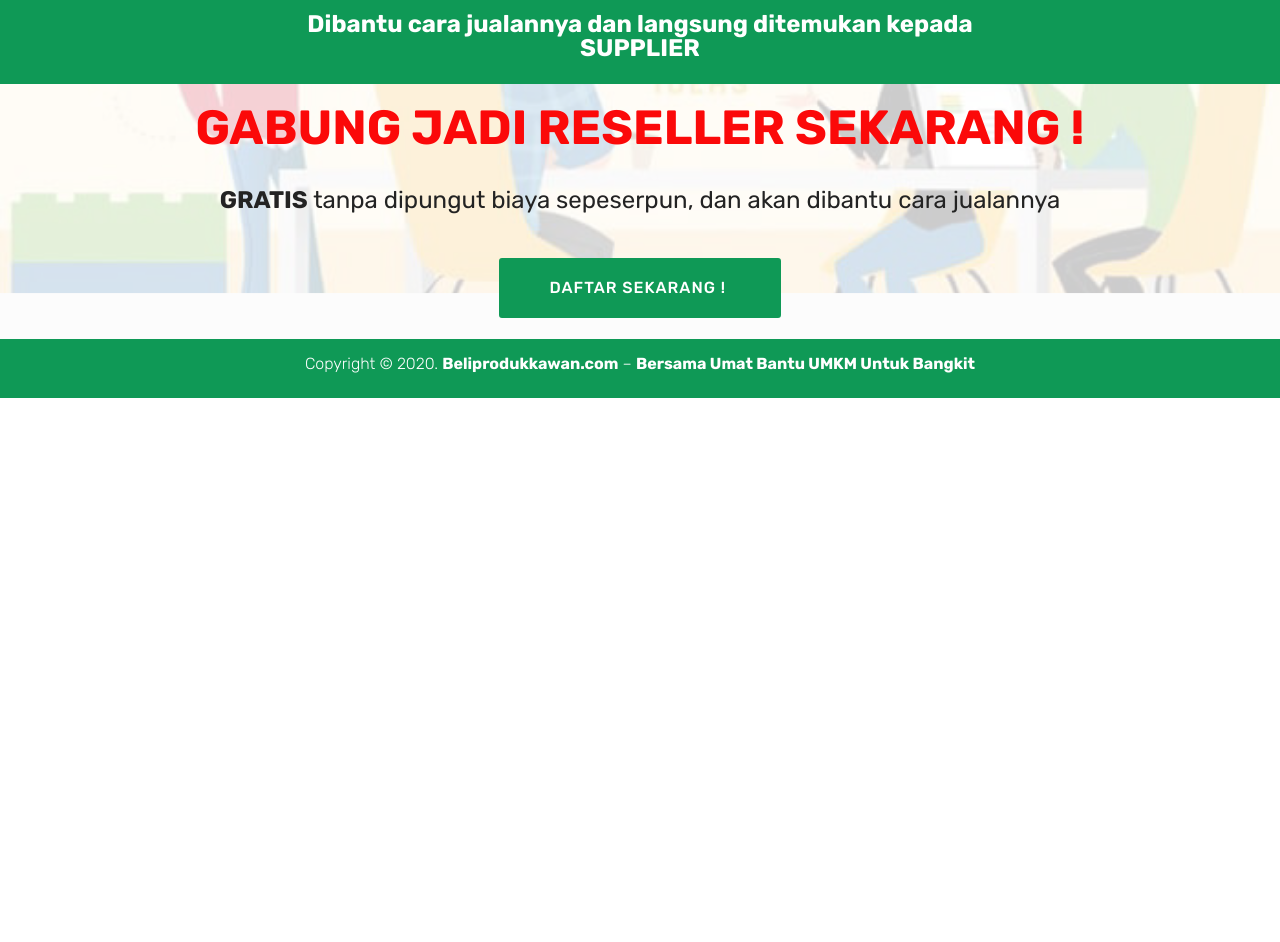
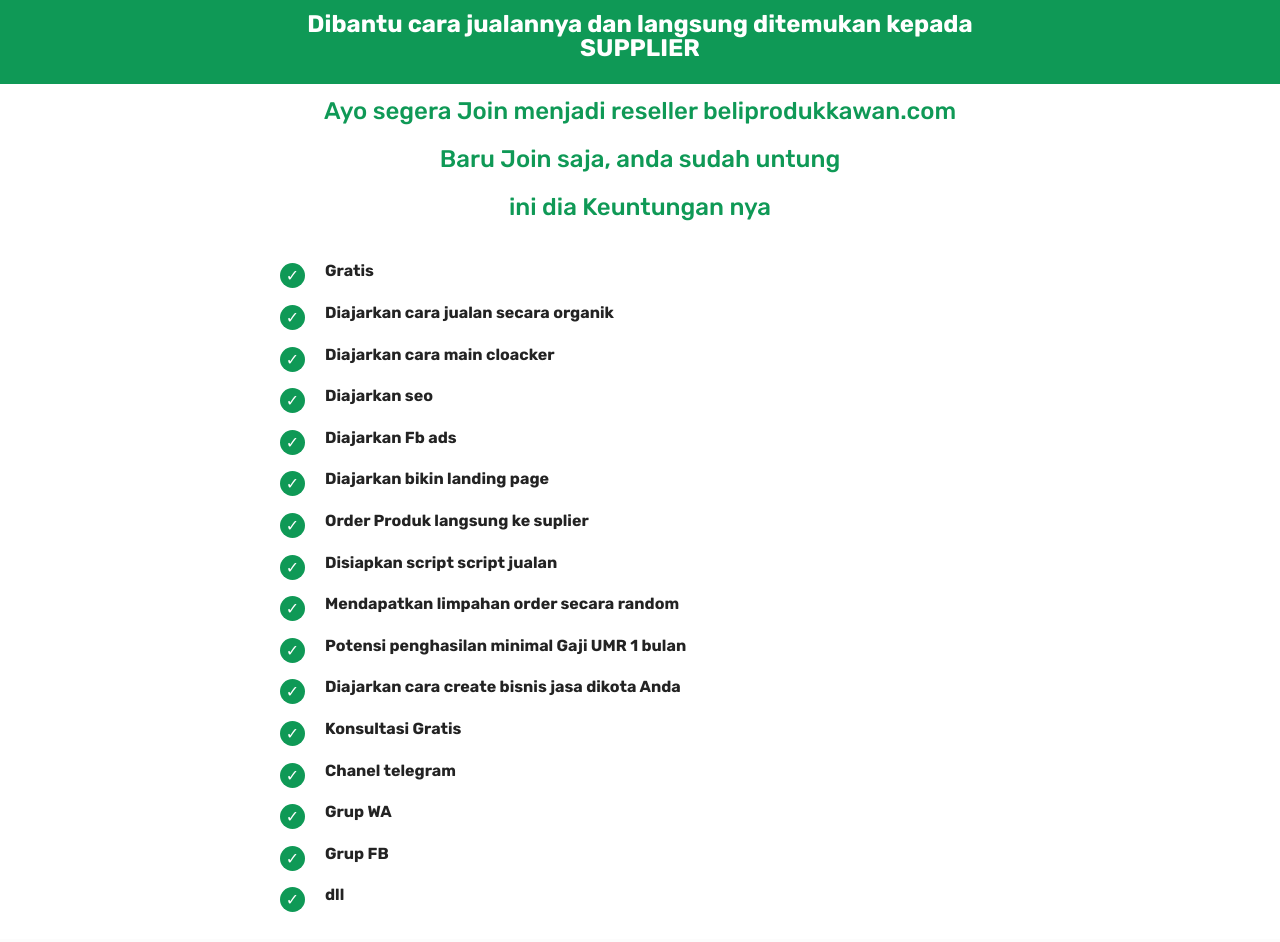
Before and after one commit to Roewigaz31/bpk, a plain HTML site: page index.html in a window 1280 px wide. Shown: the part 575-1517 px from the top of the page. Before the commit the page ends 973 px from the top, so only its background shows below. Drawn offline with Linux system fonts and the light colour scheme.

Commit message:
create github pages

```diff
--- a/assets/mobirise/css/mbr-additional.css
+++ b/assets/mobirise/css/mbr-additional.css
@@ -1401,6 +1401,53 @@ body {
 .cid-rZiSBlB6wh H2 {
   color: #ffffff;
 }
+.cid-rZpaUt9yK8 {
+  padding-top: 15px;
+  padding-bottom: 0px;
+  background-color: #ffffff;
+}
+.cid-rZpaUt9yK8 .mbr-section-subtitle {
+  color: #767676;
+}
+.cid-rZpaUt9yK8 H2 {
+  color: #0f9956;
+}
+.cid-rZpaK9Lv0u {
+  padding-top: 15px;
+  padding-bottom: 15px;
+  background-color: #ffffff;
+}
+.cid-rZpaK9Lv0u .counter-container {
+  color: #767676;
+}
+.cid-rZpaK9Lv0u .counter-container ul {
+  margin-bottom: 0;
+}
+.cid-rZpaK9Lv0u .counter-container ul li {
+  margin-bottom: 1rem;
+  list-style: none;
+}
+.cid-rZpaK9Lv0u .counter-container ul li:before {
+  position: absolute;
+  left: 0px;
+  margin-top: -10px;
+  padding-top: 3px;
+  content: '';
+  display: inline-block;
+  text-align: center;
+  margin: 5px 10px;
+  line-height: 20px;
+  transition: all .2s;
+  color: #ffffff;
+  background: #0f9956;
+  width: 25px;
+  height: 25px;
+  border-radius: 50%;
+  content: '✓';
+}
+.cid-rZpaK9Lv0u .mbr-text {
+  color: #232323;
+}
 .cid-rZiVDHbqMH {
   padding-top: 15px;
   padding-bottom: 15px;
--- a/index.html
+++ b/index.html
@@ -33,7 +33,7 @@
     </figure>
 </section>
 
-<section class="engine"><a href="https://mobirise.info/m">free web design templates</a></section><section class="mbr-section content4 cid-rZiRDVj9VR" id="content4-1">
+<section class="engine"><a href="https://mobirise.info/d">free web maker</a></section><section class="mbr-section content4 cid-rZiRDVj9VR" id="content4-1">
 
 
 
@@ -90,6 +90,35 @@
     </div>
 </section>
 
+<section class="mbr-section content4 cid-rZpaUt9yK8" id="content4-a">
+
+
+
+    <div class="container">
+        <div class="media-container-row">
+            <div class="title col-12 col-md-8">
+                <h2 class="align-center pb-3 mbr-fonts-style display-5">Ayo segera Join menjadi reseller beliprodukkawan.com<div><br></div><div>Baru Join saja, anda sudah untung</div><br><div>ini dia Keuntungan nya</div></h2>
+
+
+            </div>
+        </div>
+    </div>
+</section>
+
+<section class="mbr-section article content12 cid-rZpaK9Lv0u" id="content12-9">
+
+
+    <div class="container">
+        <div class="media-container-row">
+            <div class="mbr-text counter-container col-12 col-md-8 mbr-fonts-style display-7">
+                <ul>
+                    <li><strong>Gratis</strong></li><li><strong>Diajarkan cara jualan secara organik</strong></li><li><strong>Diajarkan cara main cloacker</strong></li><li><strong>Diajarkan seo</strong></li><li><strong>Diajarkan Fb ads</strong></li><li><strong>Diajarkan bikin landing page</strong></li><li><strong>Order Produk langsung ke suplier</strong></li><li><strong>Disiapkan script script jualan</strong></li><li><strong>Mendapatkan limpahan order secara random</strong></li><li><strong>Potensi penghasilan minimal Gaji UMR 1 bulan</strong></li><li><strong>Diajarkan cara create bisnis jasa dikota Anda</strong></li><li><strong>Konsultasi Gratis</strong></li><li><strong>Chanel telegram</strong></li><li><strong>Grup WA</strong></li><li><strong>Grup FB</strong></li><li><strong>dll</strong></li>
+                </ul>
+            </div>
+        </div>
+    </div>
+</section>
+
 <section class="header1 cid-rZiVDHbqMH mbr-parallax-background" id="header16-7">
 
 
```
Also changed, not shown: 1 other file.
